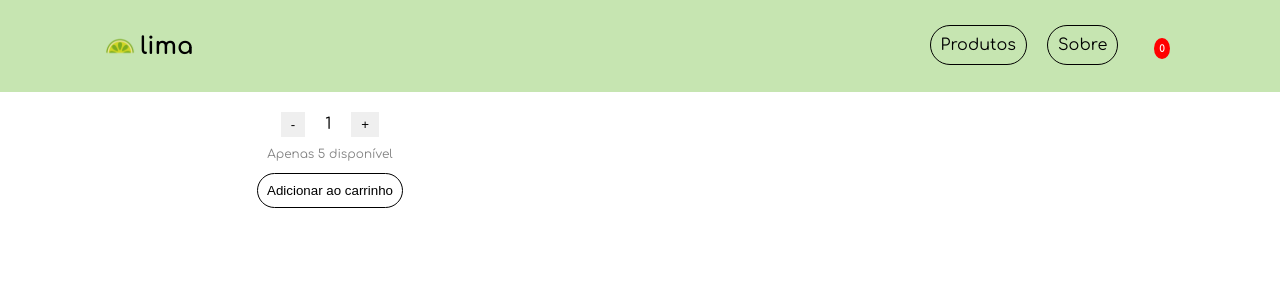
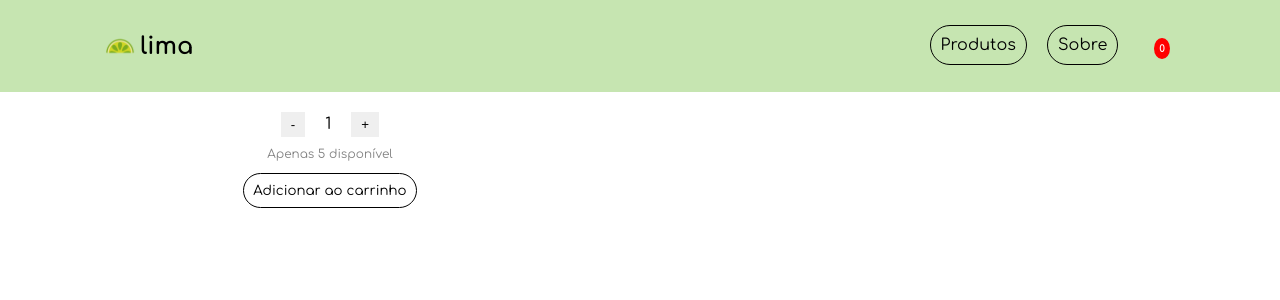
Before and after one commit to luanadplr/projeto-react-coderhouse, a React (Create React App) app: page / in a window 1280 px wide. Shown: the top 300 px of the page. Built offline with nearby package versions, Linux system fonts and the light colour scheme; some icons are missing; the HTML template or start-up script is replaced by a standard one.

Commit message:
att-fontfamily

```diff
--- a/src/components/ItemList/ItemList.css
+++ b/src/components/ItemList/ItemList.css
@@ -13,6 +13,7 @@
 }
 
 #adicionarCarrinho{
+    font-family: "Comfortaa", sans-serif;
     padding: 9px;
     background-color: white;
     border: thin solid black;
```
